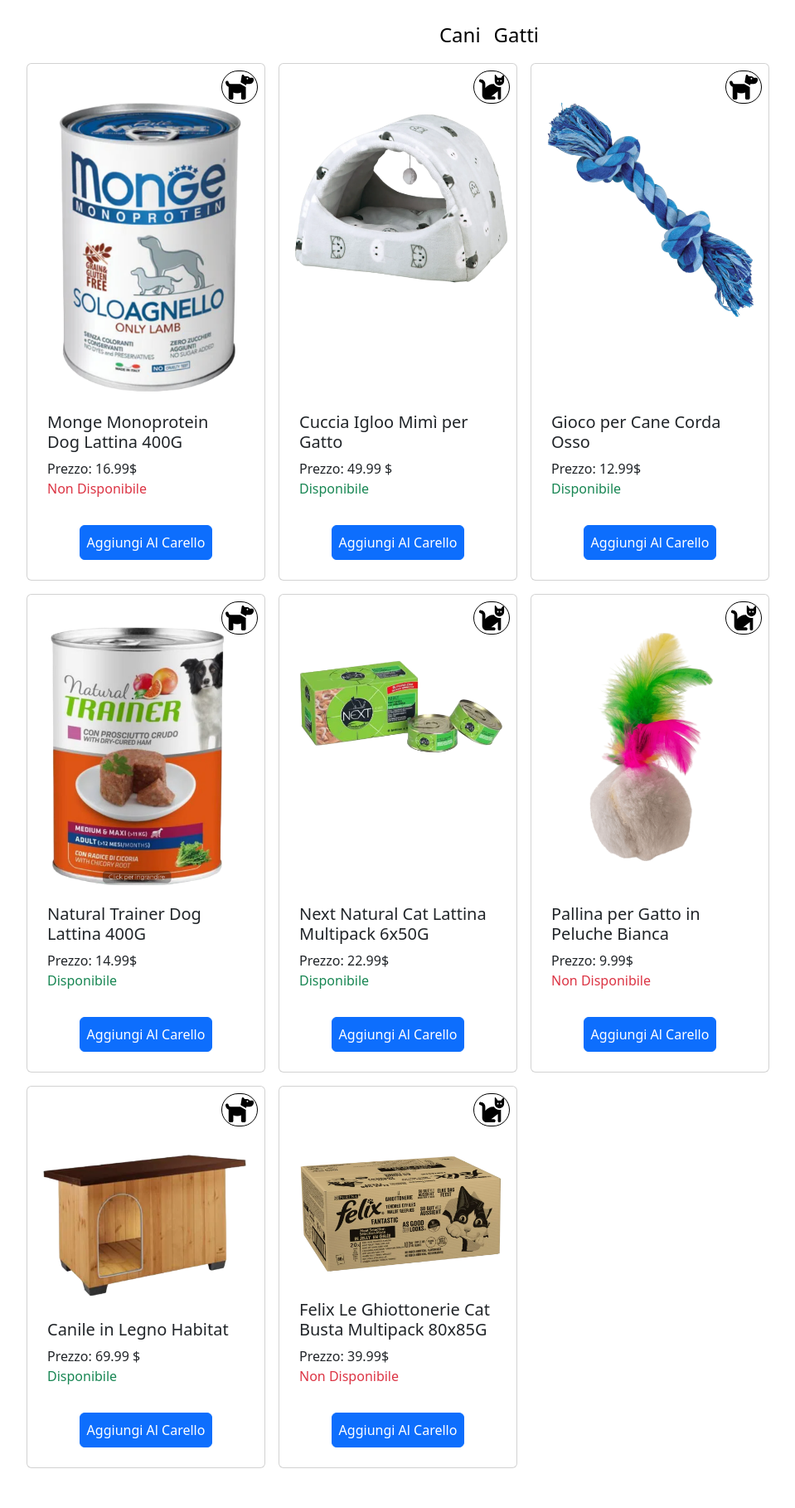
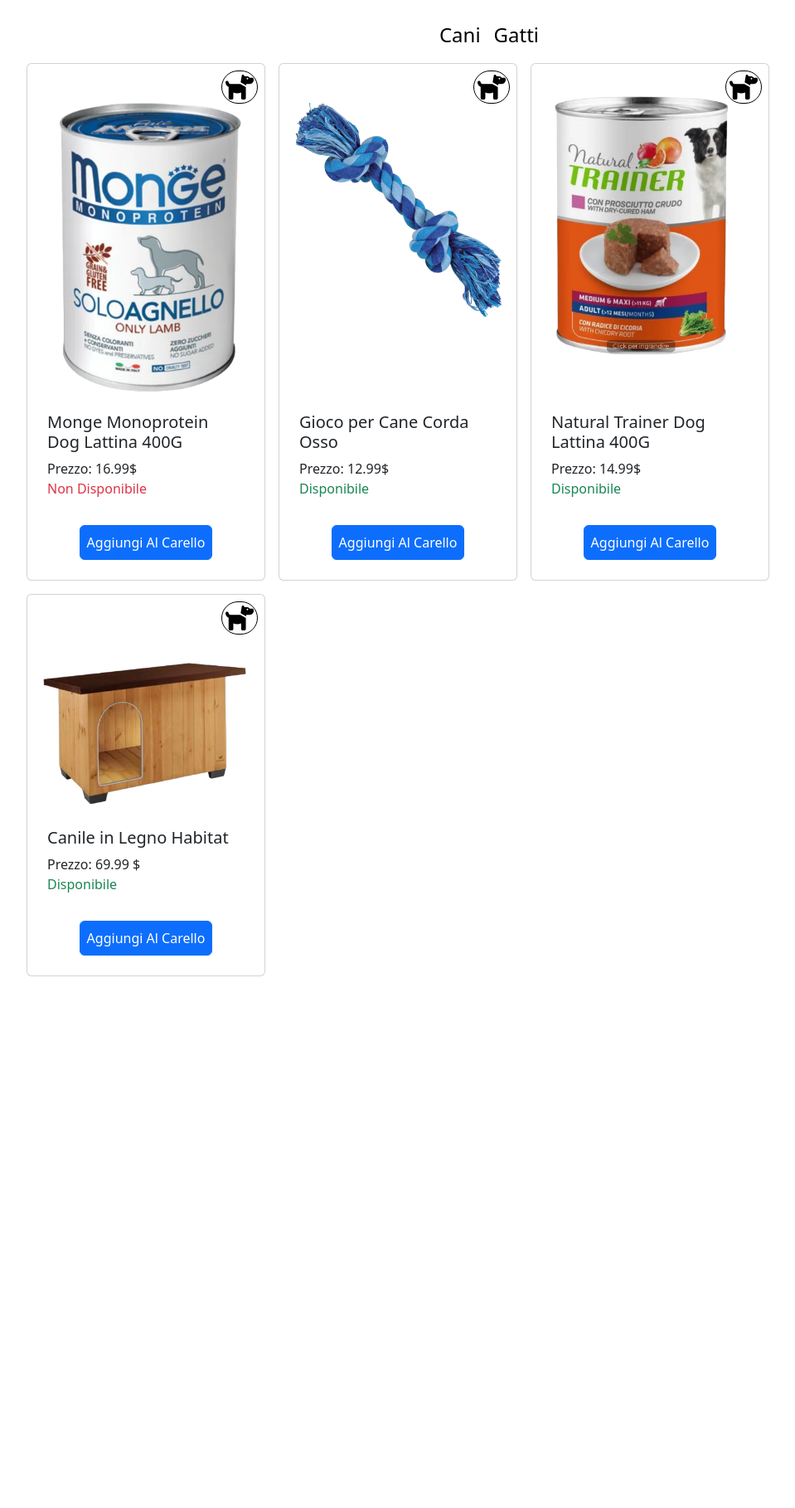
Before and after one commit to federicoverbicaro/php-oop-2, a PHP site: page /index.php?categoria=cane in a window 1280 px wide. Shown: the part 104-1922 px from the top of the page at 83% size, without its empty margins (50-1009 px from the left). After the commit the page ends 1281 px from the top, so only its background shows below. Run offline with PHP 8.4, Linux system fonts and the light colour scheme.

Commit message:
feat: fine esercizio

```diff
--- a/index.php
+++ b/index.php
@@ -8,6 +8,10 @@
  Stampiamo delle card contenenti i dettagli dei prodotti, come immagine, titolo, prezzo, icona della categoria ed il tipo di articolo che si sta visualizzando (prodotto, cibo, gioco, cuccia). -->
 
 <?php
+
+
+$categoria_selezionata = isset($_GET['categoria']) ? $_GET['categoria'] : '';
+
 include './models/cuccie.php';
 include './models/Cibo.php';
 include './models/giochi.php';
@@ -36,13 +40,15 @@ class Shop
     public $img;
     public $titolo;
     public $icona;
+    public $categoria;
 
-    function __construct($_id, $_img, $_titolo, $_icona)
+    function __construct($_id, $_img, $_titolo, $_icona,$_categoria)
     {
         $this->id = $_id;
         $this->img = $_img;
         $this->titolo = $_titolo;
         $this->icona = $_icona;
+        $this->categoria = $_categoria;
     }
     public function getId()
     {
@@ -52,21 +58,21 @@ class Shop
 
 $Prodotti = array(
 
-    new Shop("ciboCane1", "./img/PCane1-Photoroom.png-Photoroom.png", "Monge Monoprotein Dog Lattina 400G", "./icons/dog-solid.svg"),
+    new Shop("ciboCane1", "./img/PCane1-Photoroom.png-Photoroom.png", "Monge Monoprotein Dog Lattina 400G", "./icons/dog-solid.svg","cane"),
 
-    new Shop("cucciaGatto1", "./img/gatto cuccia-Photoroom.png-Photoroom.png", "Cuccia Igloo Mimì per Gatto", "./icons/cat-solid.svg"),
+    new Shop("cucciaGatto1", "./img/gatto cuccia-Photoroom.png-Photoroom.png", "Cuccia Igloo Mimì per Gatto", "./icons/cat-solid.svg","gatto"),
 
-    new Shop("giocoCane1", "./img/gioco cane-Photoroom.png-Photoroom.png", "Gioco per Cane Corda Osso", "./icons/dog-solid.svg"),
+    new Shop("giocoCane1", "./img/gioco cane-Photoroom.png-Photoroom.png", "Gioco per Cane Corda Osso", "./icons/dog-solid.svg","cane"),
 
-    new Shop("ciboCane2", "./img/ciboCane2.png", "Natural Trainer Dog Lattina 400G", "./icons/dog-solid.svg"),
+    new Shop("ciboCane2", "./img/ciboCane2.png", "Natural Trainer Dog Lattina 400G", "./icons/dog-solid.svg","cane"),
 
-    new Shop("ciboGatto1", "./img/gatto-Photoroom.png-Photoroom.png", "Next Natural Cat Lattina Multipack 6x50G", "./icons/cat-solid.svg"),
+    new Shop("ciboGatto1", "./img/gatto-Photoroom.png-Photoroom.png", "Next Natural Cat Lattina Multipack 6x50G", "./icons/cat-solid.svg","gatto"),
 
-    new Shop("gicoGatto1", "./img/gioco gatto-Photoroom.png-Photoroom.png", "Pallina per Gatto in Peluche Bianca", "./icons/cat-solid.svg"),
+    new Shop("gicoGatto1", "./img/gioco gatto-Photoroom.png-Photoroom.png", "Pallina per Gatto in Peluche Bianca", "./icons/cat-solid.svg","gatto"),
 
-    new Shop("cucciaCane1", "./img/cane cuccia-Photoroom.png-Photoroom.png", "Canile in Legno Habitat", "./icons/dog-solid.svg"),
+    new Shop("cucciaCane1", "./img/cane cuccia-Photoroom.png-Photoroom.png", "Canile in Legno Habitat", "./icons/dog-solid.svg","cane"),
 
-    new Shop("ciboGatto2", "./img/gatto2-Photoroom.png-Photoroom.png", "Felix Le Ghiottonerie Cat Busta Multipack 80x85G", "./icons/cat-solid.svg")
+    new Shop("ciboGatto2", "./img/gatto2-Photoroom.png-Photoroom.png", "Felix Le Ghiottonerie Cat Busta Multipack 80x85G", "./icons/cat-solid.svg","gatto")
 
 
 
@@ -98,10 +104,10 @@ $Prodotti = array(
         <div class="container mt-4 ">
             <ul class="list-unstyled d-flex gap-3 justify-content-center ">
                 <li>
-                    <a class="text-decoration-none text-capitalize text-black fs-4 " href="">cani</a>
+                    <a class="text-decoration-none text-capitalize text-black fs-4 " href="?categoria=cane">cani</a>
                 </li>
                 <li>
-                    <a class="text-decoration-none text-capitalize text-black fs-4" href="">gatti</a>
+                    <a class="text-decoration-none text-capitalize text-black fs-4" href="?categoria=gatto">gatti</a>
                 </li>
 
             </ul>
@@ -111,7 +117,11 @@ $Prodotti = array(
 
         <div class="container-fluid mb-5 ">
             <div class="container d-flex flex-wrap gap-3">
+
                 <?php foreach ($Prodotti as $prodotto) : ?>
+
+
+                    <?php if (empty($categoria_selezionata) || $prodotto->categoria === $categoria_selezionata) : ?>
                     <div class="card p-2 position-relative  " style="width: 18rem;">
                         <div class="mt-3">
                             <img src="<?= $prodotto->img; ?>" class="card-img-top" alt="...">
@@ -170,6 +180,7 @@ $Prodotti = array(
                             <button class="btn btn-primary p-2 text-capitalize  "> aggiungi al carello</button>
                         </div>
                     </div>
+                    <?php endif; ?>
                 <?php endforeach; ?>
             </div>
         </div>
```
